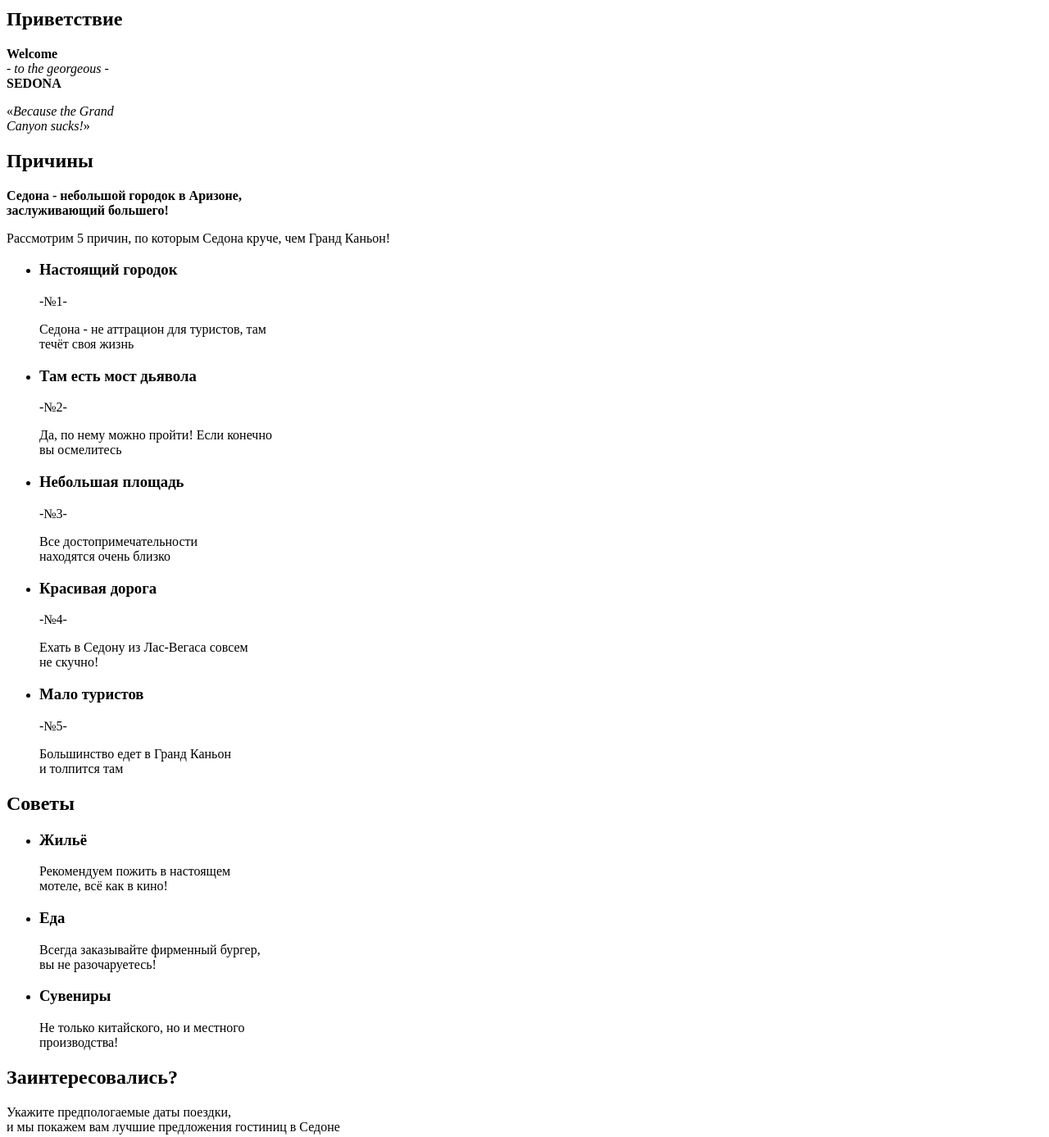
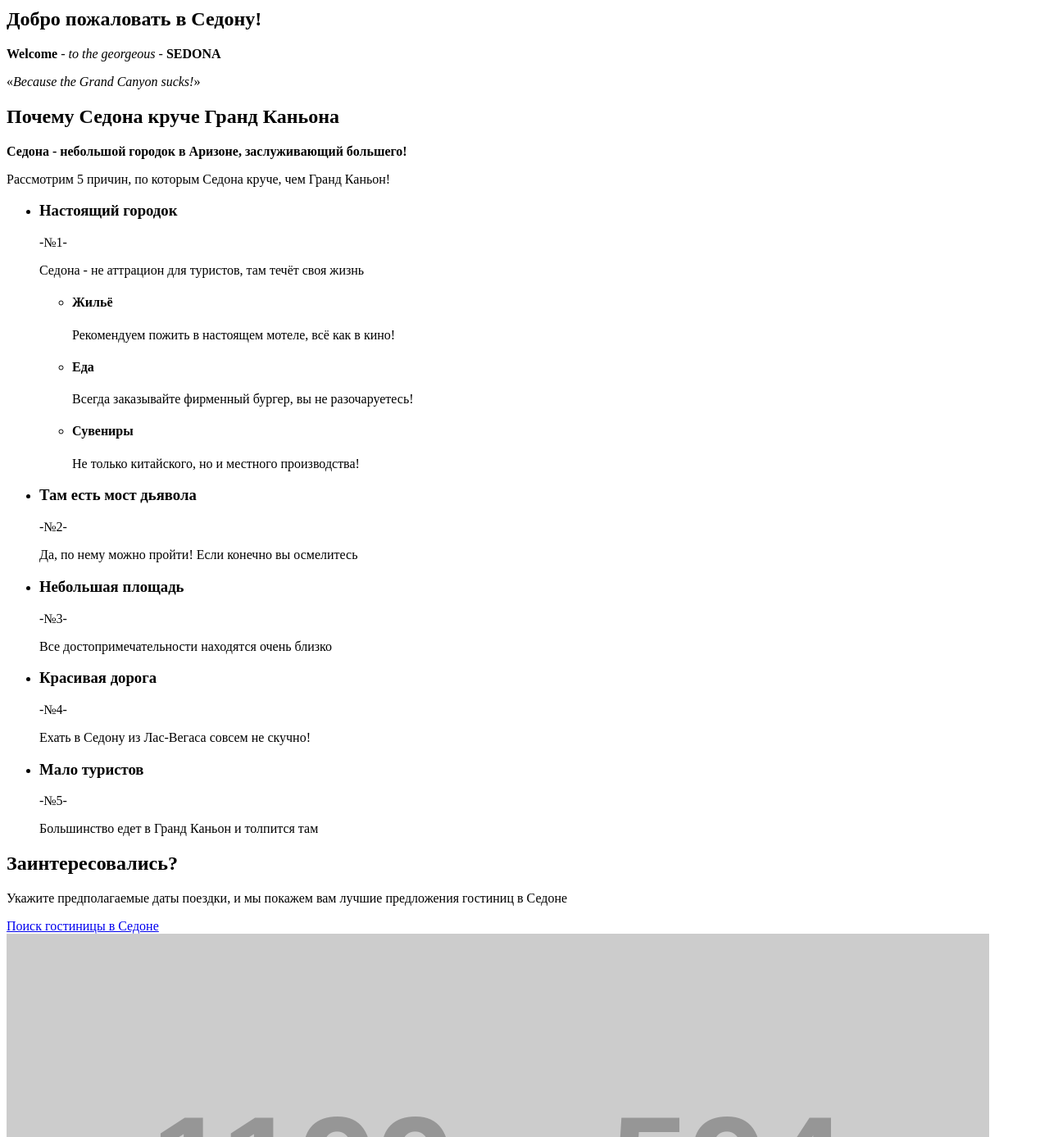
Before and after one commit to IASlavnov/1579661-sedona-29, a plain HTML site: page index.html in a window 1280 px wide. Shown: the part 240-1627 px from the top of the page at 82% size. Drawn offline with Linux system fonts and the light colour scheme; placeholder pictures from the web are drawn by us.

Commit message:
Разметка главной страницы. Исправления
-Убрал теги <br>
-Исправил блок "Настоящий городок"
-Подправил заголовки и исправил грумматическую ошибку на 76й строке

```diff
--- a/index.html
+++ b/index.html
@@ -21,62 +21,59 @@
   	<main>
   		<h1>Поиск жилья в городке Седона</h1>
   		<section>
-  			<h2>Приветствие</h2>
-  			<p><b>Welcome</b><br>- <em>to the georgeous</em> -<br><b>SEDONA</b></p>
-  			<p><q><i>Because the Grand<br>Canyon sucks!</i></q></p>
+  			<h2>Добро пожаловать в Седону!</h2>
+  			<p><b>Welcome</b> - <em>to the georgeous</em> - <b>SEDONA</b></p>
+  			<p><q><i>Because the Grand Canyon sucks!</i></q></p>
   		</section>
   		<section>
-  			<h2>Причины</h2>
-  			<p><b>Седона - небольшой городок в Аризоне,<br>заслуживающий большего!</b></p>
+  			<h2>Почему Седона круче Гранд Каньона</h2>
+  			<p><b>Седона - небольшой городок в Аризоне, заслуживающий большего!</b></p>
   			<p>Рассмотрим 5 причин, по которым Седона круче, чем Гранд Каньон!</p>
   			<ul>
   				<li>
   					<h3>Настоящий городок</h3>
   					<p>-№1-</p>
-  					<p>Седона - не аттрацион для туристов, там<br>течёт своя жизнь</p>
+  					<p>Седона - не аттрацион для туристов, там течёт своя жизнь</p>
+  					<ul>
+  						<li>
+  							<h4>Жильё</h4>
+  							<p>Рекомендуем пожить в настоящем мотеле, всё как в кино!</p>
+  						</li>
+  						<li>
+  							<h4>Еда</h4>
+  							<p>Всегда заказывайте фирменный бургер, вы не разочаруетесь!</p>
+  						</li>
+  						<li>
+  							<h4>Сувениры</h4>
+  							<p>Не только китайского, но и местного производства!</p>
+  						</li>
+  					</ul>
   				</li>
   				<li>
   					<h3>Там есть мост дьявола</h3>
   					<p>-№2-</p>
-  					<p>Да, по нему можно пройти! Если конечно<br>вы осмелитесь</p>
+  					<p>Да, по нему можно пройти! Если конечно вы осмелитесь</p>
   				</li>
   				<li>
   					<h3>Небольшая площадь</h3>
   					<p>-№3-</p>
-  					<p>Все достопримечательности<br>находятся очень близко</p>
+  					<p>Все достопримечательности находятся очень близко</p>
   				</li>
   				<li>
   					<h3>Красивая дорога</h3>
   					<p>-№4-</p>
-  					<p>Ехать в Седону из Лас-Вегаса совсем<br>не скучно!</p>
+  					<p>Ехать в Седону из Лас-Вегаса совсем не скучно!</p>
   				</li>
   				<li>
   					<h3>Мало туристов</h3>
   					<p>-№5-</p>
-  					<p>Большинство едет в Гранд Каньон<br>и толпится там</p>
-  				</li>
-  			</ul>
-  		</section>
-  		<section>
-  			<h2>Советы</h2>
-  			<ul>
-  				<li>
-  					<h3>Жильё</h3>
-  					<p>Рекомендуем пожить в настоящем<br>мотеле, всё как в кино!</p>
-  				</li>
-  				<li>
-  					<h3>Еда</h3>
-  					<p>Всегда заказывайте фирменный бургер,<br>вы не разочаруетесь!</p>
-  				</li>
-  				<li>
-  					<h3>Сувениры</h3>
-  					<p>Не только китайского, но и местного<br>производства!</p>
+  					<p>Большинство едет в Гранд Каньон и толпится там</p>
   				</li>
   			</ul>
   		</section>
   		<section>
   			<h2>Заинтересовались?</h2>
-  			<p>Укажите предпологаемые даты поездки,<br>и мы покажем вам лучшие предложения гостиниц в Седоне</p>
+  			<p>Укажите предполагаемые даты поездки, и мы покажем вам лучшие предложения гостиниц в Седоне</p>
   			<a href="blank.html">Поиск гостиницы в Седоне</a>
   			<!--
   				Форма для поиска гостиницы
```
